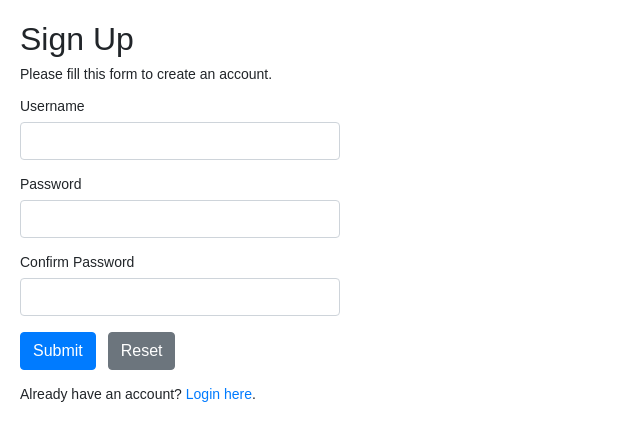
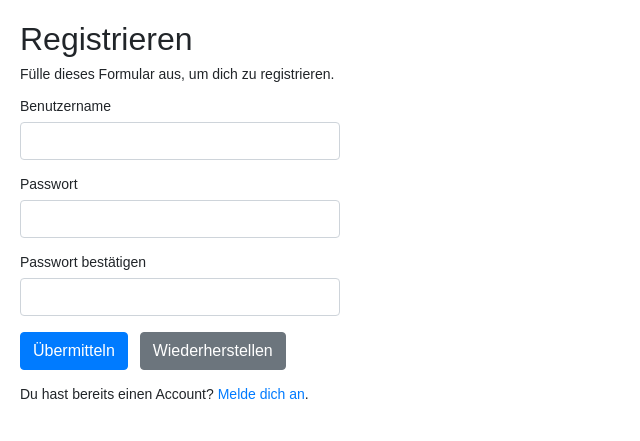
Before and after one commit to DallAlexander/EinkaufsListe, a PHP site: page /Login/register.php in a window 1280 px wide. Shown: the top 441 px of the page, without its empty margins (0-640 px from the left). Run offline with PHP 8.4, Linux system fonts and the light colour scheme.

Commit message:
Angepasste labels

```diff
--- a/Login/register.php
+++ b/Login/register.php
@@ -108,29 +108,29 @@ if($_SERVER["REQUEST_METHOD"] == "POST"){
 </head>
 <body>
     <div class="wrapper">
-        <h2>Sign Up</h2>
-        <p>Please fill this form to create an account.</p>
+        <h2>Registrieren</h2>
+        <p>Fülle dieses Formular aus, um dich zu registrieren.</p>
         <form action="<?php echo htmlspecialchars($_SERVER["PHP_SELF"]); ?>" method="post">
             <div class="form-group">
-                <label>Username</label>
+                <label>Benutzername</label>
                 <input type="text" name="username" class="form-control <?php echo (!empty($username_err)) ? 'is-invalid' : ''; ?>" value="<?php echo $username; ?>">
                 <span class="invalid-feedback"><?php echo $username_err; ?></span>
             </div>
             <div class="form-group">
-                <label>Password</label>
+                <label>Passwort</label>
                 <input type="password" name="password" class="form-control <?php echo (!empty($password_err)) ? 'is-invalid' : ''; ?>" value="<?php echo $password; ?>">
                 <span class="invalid-feedback"><?php echo $password_err; ?></span>
             </div>
             <div class="form-group">
-                <label>Confirm Password</label>
+                <label>Passwort bestätigen</label>
                 <input type="password" name="confirm_password" class="form-control <?php echo (!empty($confirm_password_err)) ? 'is-invalid' : ''; ?>" value="<?php echo $confirm_password; ?>">
                 <span class="invalid-feedback"><?php echo $confirm_password_err; ?></span>
             </div>
             <div class="form-group">
-                <input type="submit" class="btn btn-primary" value="Submit">
-                <input type="reset" class="btn btn-secondary ml-2" value="Reset">
+                <input type="submit" class="btn btn-primary" value="Übermitteln">
+                <input type="reset" class="btn btn-secondary ml-2" value="Wiederherstellen">
             </div>
-            <p>Already have an account? <a href="login.php">Login here</a>.</p>
+            <p>Du hast bereits einen Account? <a href="login.php">Melde dich an</a>.</p>
         </form>
     </div>
 </body>
```
Also changed, not shown: Login/login.php (+4 -4 lines), Login/reset-password.php (+7 -7 lines).
